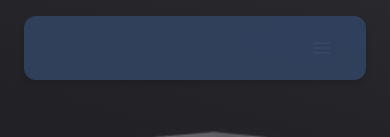
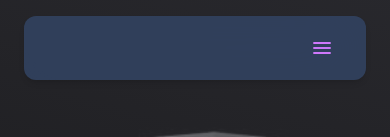
Before and after one commit to VincentBownes/InceptionWebsite, a React (Create React App) app: page / in a window 390 px wide. Shown: the top 137 px of the page. Built offline with nearby package versions, Linux system fonts and the light colour scheme.

Commit message:
o changed mobile menu icon color to be more visible

```diff
--- a/src/examples/Navbars/DefaultNavbar/index.js
+++ b/src/examples/Navbars/DefaultNavbar/index.js
@@ -178,7 +178,7 @@ function DefaultNavbar({ brand, routes, transparent, light, action, sticky, rela
             sx={{ cursor: "pointer" }}
             onClick={openMobileNavbar}
           >
-            <Icon fontSize="default">{mobileNavbar ? "close" : "menu"}</Icon>
+            <Icon fontSize="default" sx={{ color: "#cf78fb"}}>{mobileNavbar ? "close" : "menu"}</Icon>
           </MKBox>
         </MKBox>
         <MKBox
```
